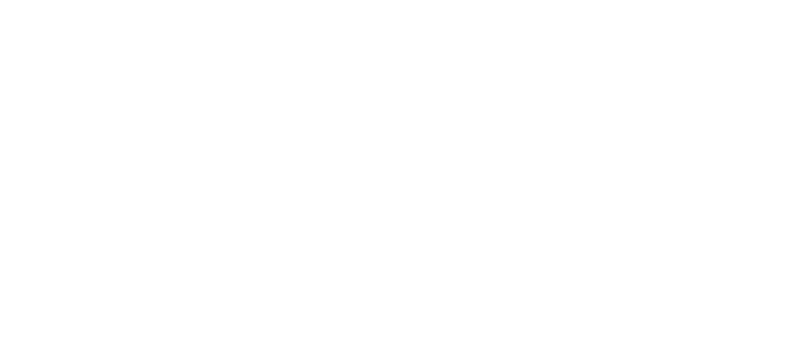
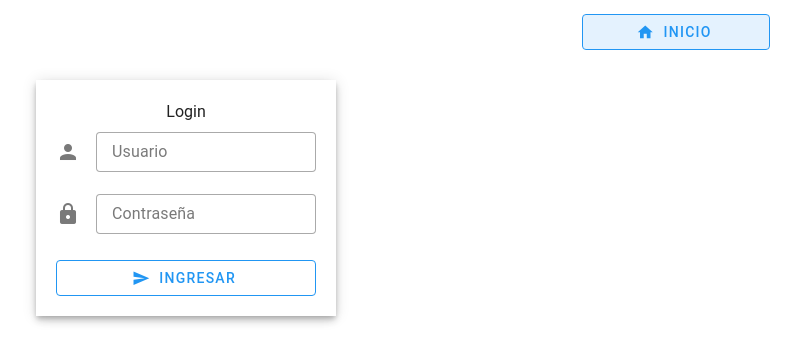
Before and after one commit to djimenezjerez/examen-min-jus-frontend, a Vue app: page /login in a window 1280 px wide. Before the commit this address had no page. Shown: the top 362 px of the page, without its empty margins (454-1255 px from the left). Built offline with nearby package versions, Linux system fonts and the light colour scheme.

Commit message:
Agregada vista de login

```diff
--- a/src/components/BuscarPelicula.vue
+++ b/src/components/BuscarPelicula.vue
@@ -5,6 +5,7 @@
         <v-text-field
           label="Buscar por título"
           variant="outlined"
+          density="compact"
           prepend-icon="mdi-magnify"
           v-model="buscarTexto"
           @keydown.esc="buscarTexto = ''"
--- a/src/layouts/default/AppBar.vue
+++ b/src/layouts/default/AppBar.vue
@@ -9,6 +9,17 @@
             color="info"
             prepend-icon="mdi-account"
             block
+            :to="{ name: 'Login' }"
+            v-if="route.name !== 'Login'"
+          ></v-btn>
+          <v-btn
+            text="Inicio"
+            variant="outlined"
+            color="info"
+            prepend-icon="mdi-home"
+            block
+            :to="{ name: 'Home' }"
+            v-else
           ></v-btn>
         </v-col>
       </v-row>
@@ -17,5 +28,7 @@
 </template>
 
 <script setup>
-  //
+import {useRoute} from 'vue-router'
+
+const route = useRoute()
 </script>
--- a/src/router/index.js
+++ b/src/router/index.js
@@ -9,10 +9,12 @@
       {
         path: '',
         name: 'Home',
-        // route level code-splitting
-        // this generates a separate chunk (about.[hash].js) for this route
-        // which is lazy-loaded when the route is visited.
-        component: () => import(/* webpackChunkName: "home" */ '@/views/Home.vue'),
+        component: () => import('@/views/Home.vue'),
+      },
+      {
+        path: 'login',
+        name: 'Login',
+        component: () => import('@/views/Login.vue'),
       },
     ],
   },
--- a/src/store/app.js
+++ b/src/store/app.js
@@ -4,8 +4,10 @@
 
 export const useAppStore = defineStore('app', () => {
   const loading = ref(false)
+  const autenticado = ref(false)
 
   return {
     loading,
+    autenticado,
   }
 })
--- /dev/null
+++ b/src/views/Login.vue
@@ -0,0 +1,43 @@
+<template>
+  <v-container>
+    <v-sheet width="300" class="mx-auto pa-5" elevation="5">
+      <v-form @submit.prevent>
+        <v-row dense>
+          <v-col cols="12">
+            <div class="text-center">Login</div>
+          </v-col>
+          <v-col cols="12" class="pb-0 mb-0">
+            <v-text-field
+              label="Usuario"
+              prepend-icon="mdi-account"
+              variant="outlined"
+              density="compact"
+            ></v-text-field>
+          </v-col>
+          <v-col cols="12" class="py-0 my-0">
+            <v-text-field
+              label="Contraseña"
+              prepend-icon="mdi-lock"
+              variant="outlined"
+              density="compact"
+            ></v-text-field>
+          </v-col>
+          <v-col cols="12">
+            <v-btn
+              text="Ingresar"
+              variant="outlined"
+              color="info"
+              prepend-icon="mdi-send"
+              block
+              type="submit"
+            ></v-btn>
+          </v-col>
+        </v-row>
+      </v-form>
+    </v-sheet>
+  </v-container>
+</template>
+
+<script setup>
+
+</script>
```
